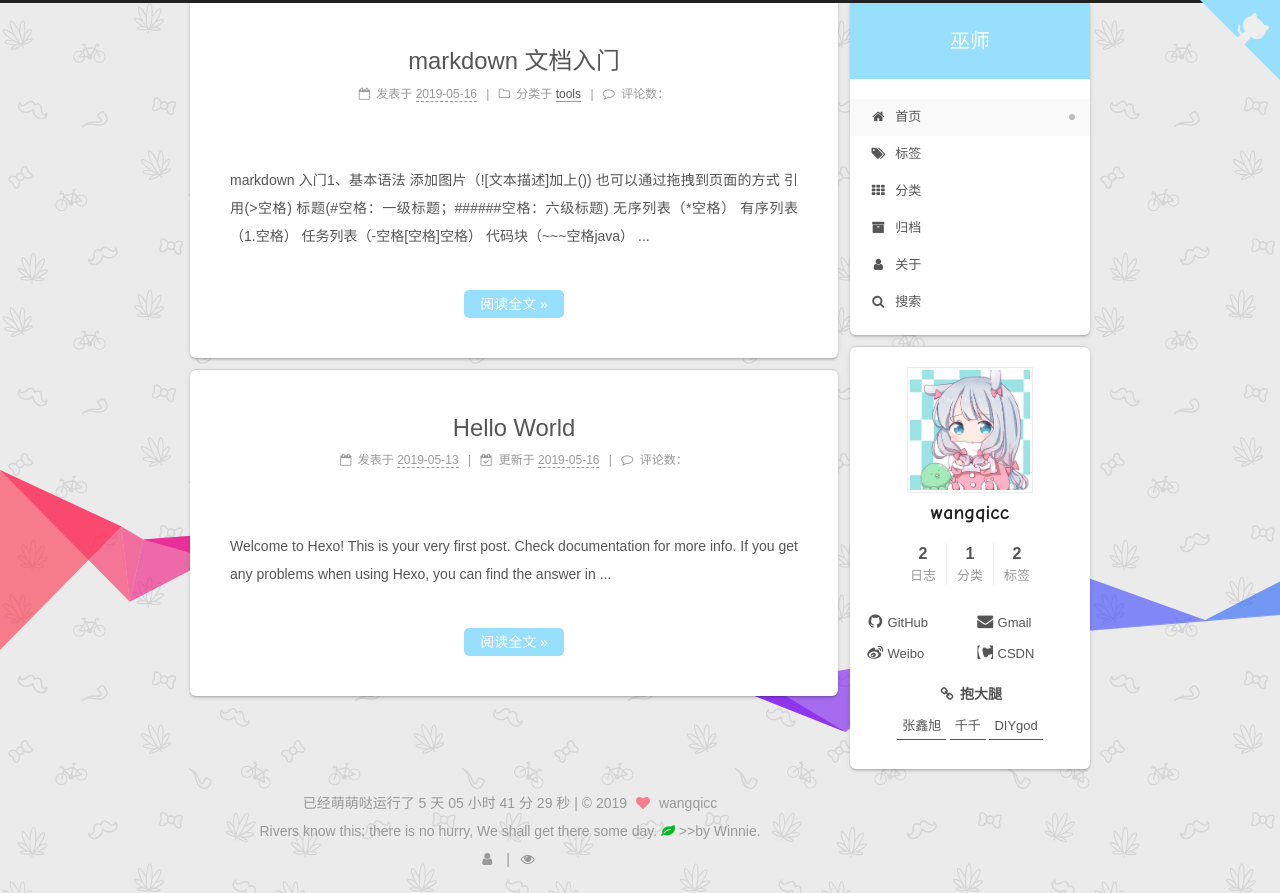
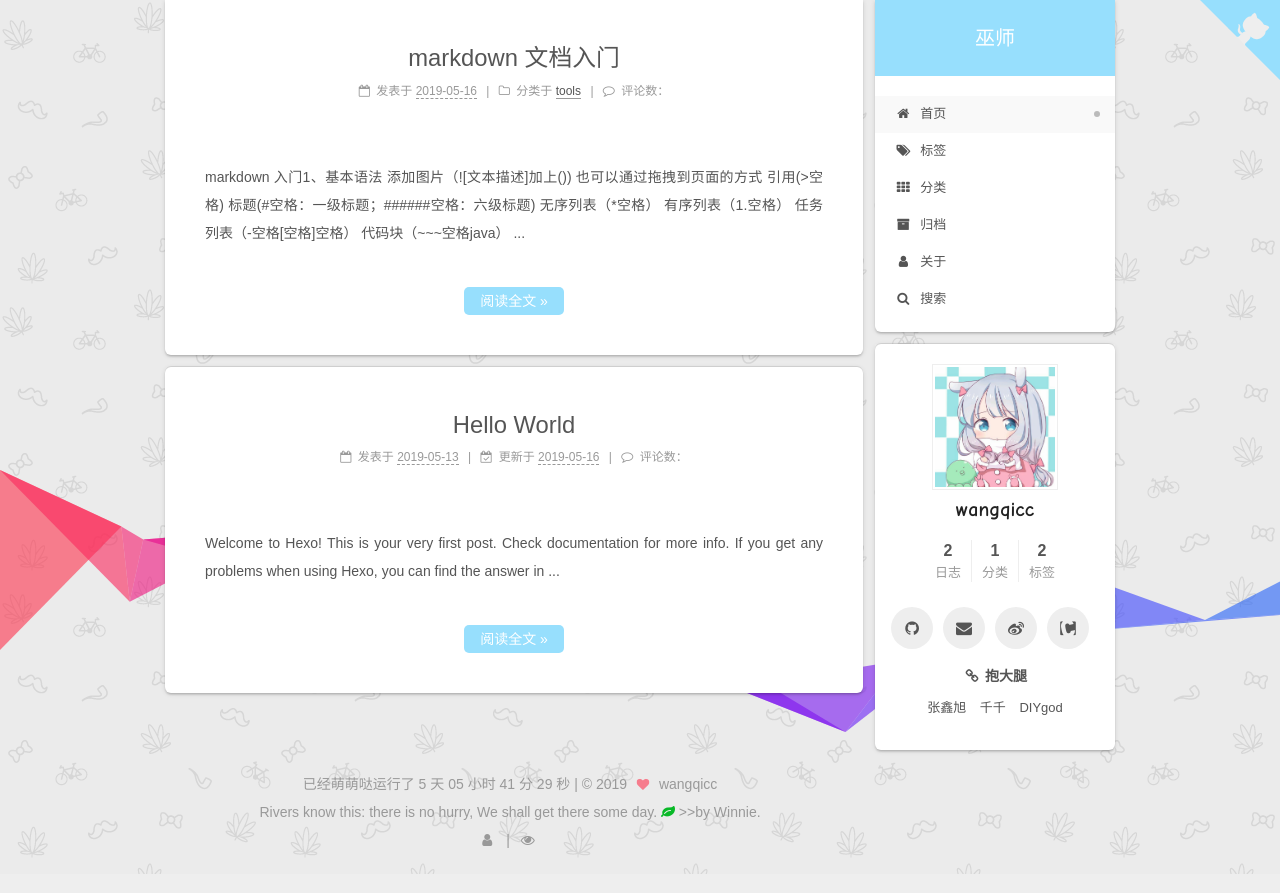
Before and after one commit to wangqicc/wangqicc.github.io, a plain HTML site: page index.html in a window 1280 px wide. Drawn offline with nearby package versions, Linux system fonts and the light colour scheme; some packages are replaced by stand-ins of ours; no server answers; a script that the page names is missing.

Commit message:
Site updated: 2019-05-19 23:33:20

```diff
--- a/css/main.css
+++ b/css/main.css
@@ -452,7 +452,7 @@ body {
 }
 @media (min-width: 1200px) {
   .container .header-inner {
-    width: 900px;
+    width: 950px;
   }
 }
 @media (min-width: 1600px) {
@@ -466,7 +466,7 @@ body {
 }
 @media (min-width: 1200px) {
   .container .main-inner {
-    width: 900px;
+    width: 950px;
   }
 }
 @media (min-width: 1600px) {
@@ -484,7 +484,7 @@ body {
 }
 @media (min-width: 1200px) {
   .container .footer-inner {
-    width: 900px;
+    width: 950px;
   }
 }
 @media (min-width: 1600px) {
@@ -1883,7 +1883,7 @@ pre .javascript .function {
   width: 4px;
   height: 4px;
   border-radius: 50%;
-  background: #fff;
+  background: #75dbde;
 }
 .feed-link,
 .chat {
@@ -2481,7 +2481,7 @@ ul.breadcrumb li+li:last-child {
 }
 @media (min-width: 1200px) {
   .header {
-    width: 900px;
+    width: 950px;
   }
 }
 @media (min-width: 1600px) {
@@ -2822,7 +2822,6 @@ ul.breadcrumb li+li:last-child {
 }
 .links-of-author-item {
   margin: 5px 0 0;
-  width: 50%;
 }
 .links-of-author-item a,
 .links-of-author-item span.exturl {
@@ -2879,9 +2878,7 @@ ul.breadcrumb li+li:last-child {
 }
 .links-of-blogroll-inline .links-of-blogroll-item {
   margin: 5px 0 0;
-  width: 50%;
-  display: inline-block;
-  width: unset;
+  display: inline-block;
 }
 .links-of-blogroll-inline .links-of-blogroll-item a,
 .links-of-blogroll-inline .links-of-blogroll-item span.exturl {
@@ -3110,7 +3107,7 @@ pre {
   width: 70px;
   height: 900px;
   background: url("/images/scroll.png");
-  transition: all 0.2s ease-in-out;
+  transition: all 0.6s ease-in-out;
   opacity: 1;
 }
 .back-to-top-on {
@@ -3193,11 +3190,54 @@ time.post-time {
 }
 #animate {
   animation: iconAnimate 1.33s ease-in-out infinite;
-  animation: my-face 5s infinite ease-in-out;
 }
 #chatra.chatra--pos-right {
   right: 10px !important;
 }
 #chatra.chatra--side-bottom {
-  bottom: 220px !important;
-}
+  bottom: 215px !important;
+}
+#chatra button {
+  background-color: #97dffd;
+}
+.headband {
+  height: 0;
+}
+.links-of-blogroll-item a {
+  border-bottom: none;
+}
+.links-of-blogroll-item a:hover {
+  color: #ffa500;
+}
+.links-of-author-item i.fa {
+  width: 42px;
+  height: 42px;
+  border-radius: 42px;
+  line-height: 42px;
+  text-align: center;
+  background-color: #eee;
+  font-size: 16px;
+  display: inline-block;
+  transition: all 0.3s ease-in-out;
+  font-style: normal;
+  display: flex;
+  vertical-align: middle;
+  align-items: center;
+  justify-content: center;
+}
+.links-of-author-item i.fa:hover {
+  color: #fff;
+  background-color: #97dffd;
+}
+.links-of-author-item a {
+  padding: 0;
+  width: 42px;
+  height: 42px;
+}
+.links-of-author-item a:hover {
+  background-color: #97dffd;
+}
+.links-of-author-item {
+  width: 52px;
+  height: 42px;
+}
--- a/index.html
+++ b/index.html
@@ -382,6 +382,8 @@
 
 
 
+
+
   <div class="post-block">
     <link itemprop="mainEntityOfPage" href="https://wangqicc.github.io/2019/5/16/markdown 文档入门/">
 
@@ -581,6 +583,8 @@
 
 
   <article class="post post-type-normal" itemscope itemtype="http://schema.org/Article">
+
+
 
 
 
@@ -853,9 +857,7 @@
 
 
 
-
-
-                  <a href="https://github.com/wangqicc" title="GitHub &rarr; https://github.com/wangqicc" rel="noopener" target="_blank"><i class="fa fa-fw fa-github"></i>GitHub</a>
+                  <a href="https://github.com/wangqicc" title="GitHub &rarr; https://github.com/wangqicc" rel="noopener" target="_blank"><i class="fa fa-fw fa-github"></i></a>
                 </span>
 
                 <span class="links-of-author-item">
@@ -864,9 +866,7 @@
 
 
 
-
-
-                  <a href="mailto:wq1720905626@gmail.com" title="Gmail &rarr; mailto:wq1720905626@gmail.com" rel="noopener" target="_blank"><i class="fa fa-fw fa-envelope"></i>Gmail</a>
+                  <a href="mailto:wq1720905626@gmail.com" title="Gmail &rarr; mailto:wq1720905626@gmail.com" rel="noopener" target="_blank"><i class="fa fa-fw fa-envelope"></i></a>
                 </span>
 
                 <span class="links-of-author-item">
@@ -875,9 +875,7 @@
 
 
 
-
-
-                  <a href="https://weibo.com/wings_dream" title="Weibo &rarr; https://weibo.com/wings_dream" rel="noopener" target="_blank"><i class="fa fa-fw fa-weibo"></i>Weibo</a>
+                  <a href="https://weibo.com/wings_dream" title="Weibo &rarr; https://weibo.com/wings_dream" rel="noopener" target="_blank"><i class="fa fa-fw fa-weibo"></i></a>
                 </span>
 
                 <span class="links-of-author-item">
@@ -886,9 +884,7 @@
 
 
 
-
-
-                  <a href="https://blog.csdn.net/wangqicc" title="CSDN &rarr; https://blog.csdn.net/wangqicc" rel="noopener" target="_blank"><i class="fa fa-fw fa-contao"></i>CSDN</a>
+                  <a href="https://blog.csdn.net/wangqicc" title="CSDN &rarr; https://blog.csdn.net/wangqicc" rel="noopener" target="_blank"><i class="fa fa-fw fa-contao"></i></a>
                 </span>
 
             </div>
```
Also changed, not shown: 2019/5/13/hello world/index.html (+6 -12 lines), 2019/5/16/markdown 文档入门/index.html (+6 -12 lines), about/index.html (+4 -12 lines), archives/2019/05/index.html (+4 -12 lines), archives/2019/index.html (+4 -12 lines), archives/index.html (+4 -12 lines), categories/index.html (+4 -12 lines), categories/tools/index.html (+4 -12 lines), tags/index.html (+4 -12 lines), tags/markdown/index.html (+4 -12 lines), tags/入门/index.html (+4 -12 lines).
